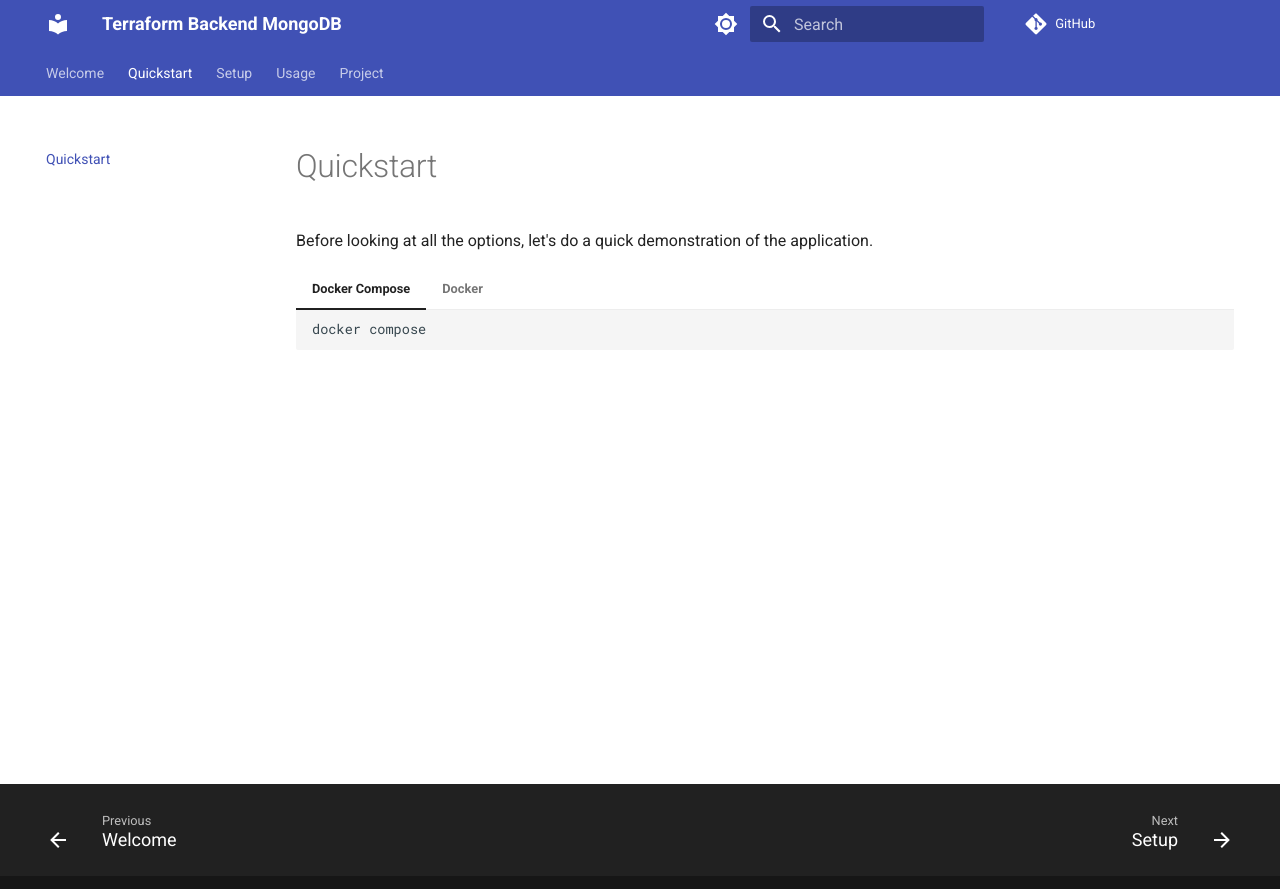
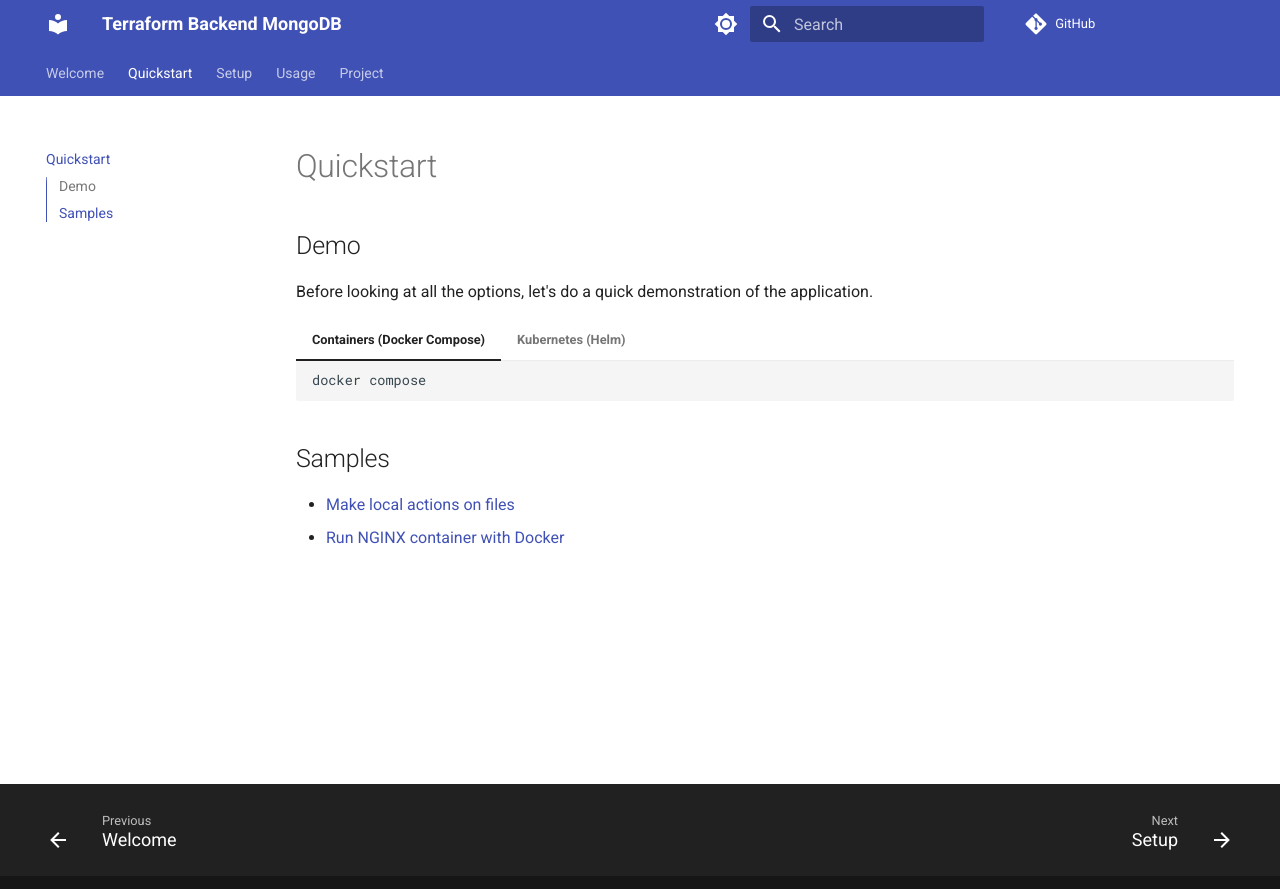
Before and after one commit to devpro/terraform-backend-mongodb, an MkDocs documentation site: the page built from docs/quickstart.md, in a window 1280 px wide. Shown: the top 889 px of the page. Built offline with MkDocs 1.6.1 and Material for MkDocs 9.7.7, drawn with Linux system fonts in a browser that asks for light colours; comment, search, counter and statistics services are not loaded.

Commit message:
Update README

````diff
--- a/docs/quickstart.md
+++ b/docs/quickstart.md
@@ -1,15 +1,22 @@
 # Quickstart
+
+## Demo
 
 Before looking at all the options, let's do a quick demonstration of the application.
 
-=== "Docker Compose"
+=== "Containers (Docker Compose)"
 
     ```bash
     docker compose
     ```
 
-=== "Docker"
+=== "Kubernetes (Helm)"
 
     ```bash
     docker ...
     ```
+
+## Samples
+
+* [Make local actions on files](samples/local-files/README.md)
+* [Run NGINX container with Docker](samples/docker-nginx/README.md)
````
Also changed, not shown: README.md (+5 -31 lines).
